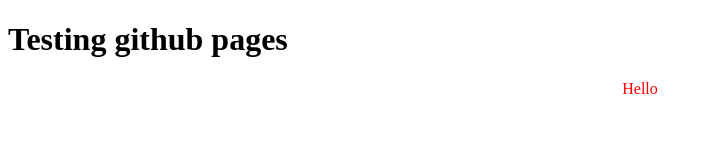
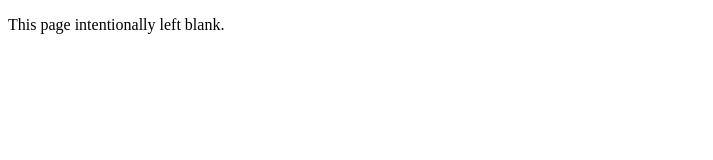
Before and after one commit to connorgilheany/connorgilheany.github.io, a plain HTML site: page index.html in a window 1280 px wide. Shown: the whole page, without its empty margins (0-713 px from the left). Drawn offline with Linux system fonts and the light colour scheme.

Commit message:
Update index.html

```diff
--- a/index.html
+++ b/index.html
@@ -7,10 +7,7 @@
 
 <title>Connor Gilheany</title>
 <body>
-<h1>Testing github pages</h1>
-	<p>
-		<div class="test">Hello</div>
-	</p>
+<p>This page intentionally left blank.</p>
 </body>
 
 </html>
```
